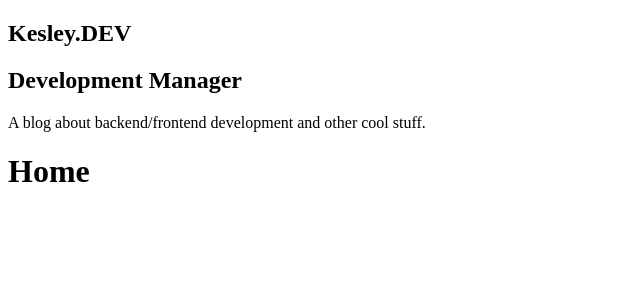
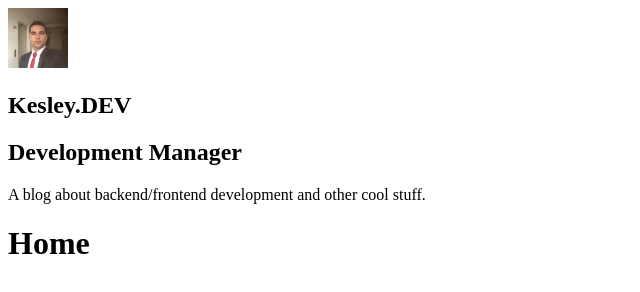
Before and after one commit to KesleyDavid/studyGatsbyJS, a Gatsby site in the folder web/webKesleyBlog/: page / in a window 1280 px wide. Shown: the whole page, without its empty margins (0-640 px from the left). Built offline with nearby package versions, Linux system fonts and the light colour scheme; Gatsby itself is replaced by a stand-in of ours.

Commit message:
[web] [dev] [new] Add gatsby-image

```diff
--- /dev/null
+++ b/web/webKesleyBlog/src/components/Avatar/index.js
@@ -0,0 +1,23 @@
+import React from "react"
+import { useStaticQuery, graphql } from "gatsby"
+import Img from "gatsby-image"
+
+const Avatar = () => {
+  const { avatarImage } = useStaticQuery(
+    graphql`
+      query {
+        avatarImage: file(relativePath: { eq: "profile-photo.JPG" }) {
+          childImageSharp {
+            fixed(width: 60, height: 60) {
+              ...GatsbyImageSharpFixed_tracedSVG
+            }
+          }
+        }
+      }
+    `
+  )
+
+  return <Img fixed={avatarImage.childImageSharp.fixed} className="foo" />
+}
+
+export default Avatar
--- a/web/webKesleyBlog/src/components/Profile/index.js
+++ b/web/webKesleyBlog/src/components/Profile/index.js
@@ -1,5 +1,7 @@
 import React from "react"
 import { useStaticQuery, graphql } from "gatsby"
+
+import Avatar from "../Avatar"
 
 const Profile = () => {
   const {
@@ -20,7 +22,7 @@ const Profile = () => {
 
   return (
     <div className="Profile-wrapper">
-      {/* <h1>{data.site.siteMetadata.title}</h1> */}
+      <Avatar />
       <h1>{title}</h1>
       <h2>{position}</h2>
       <p>{description}</p>
```
Also changed, not shown: web/webKesleyBlog/src/images/profile-photo.JPG (added).
